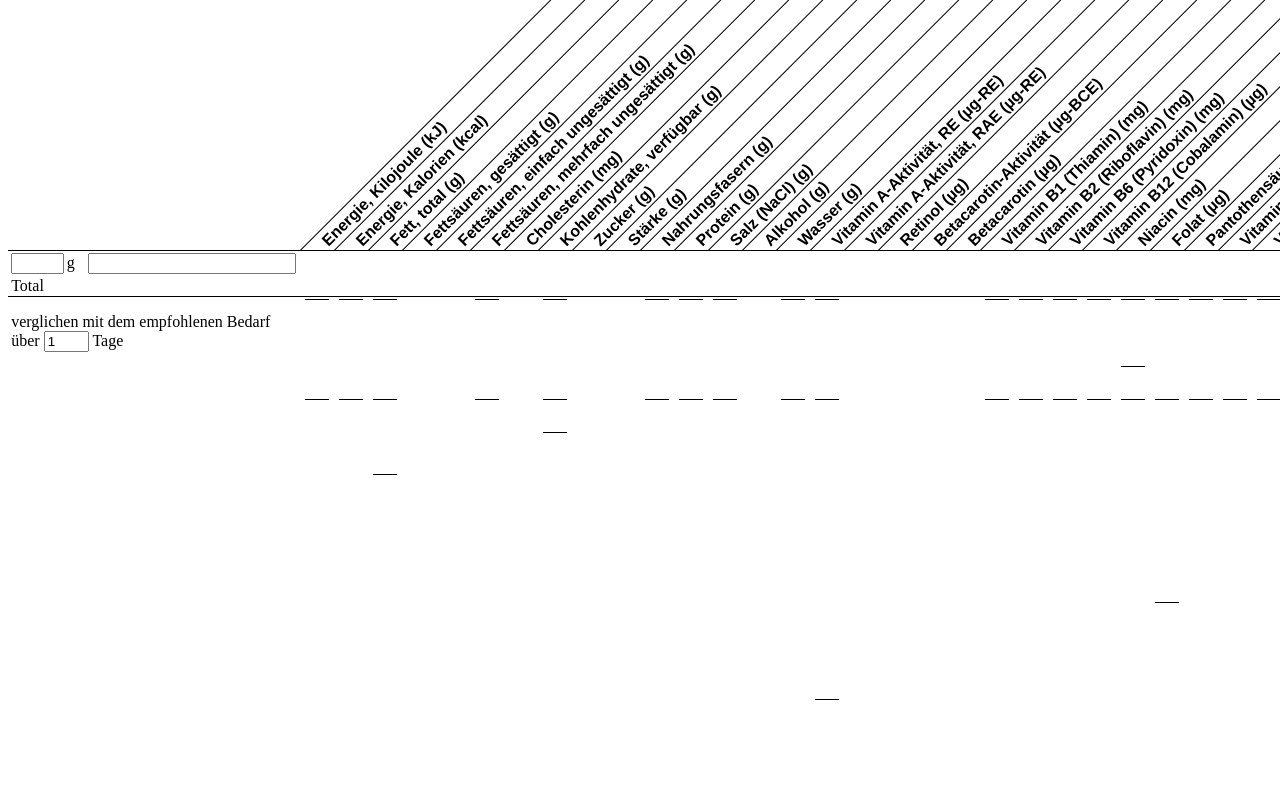
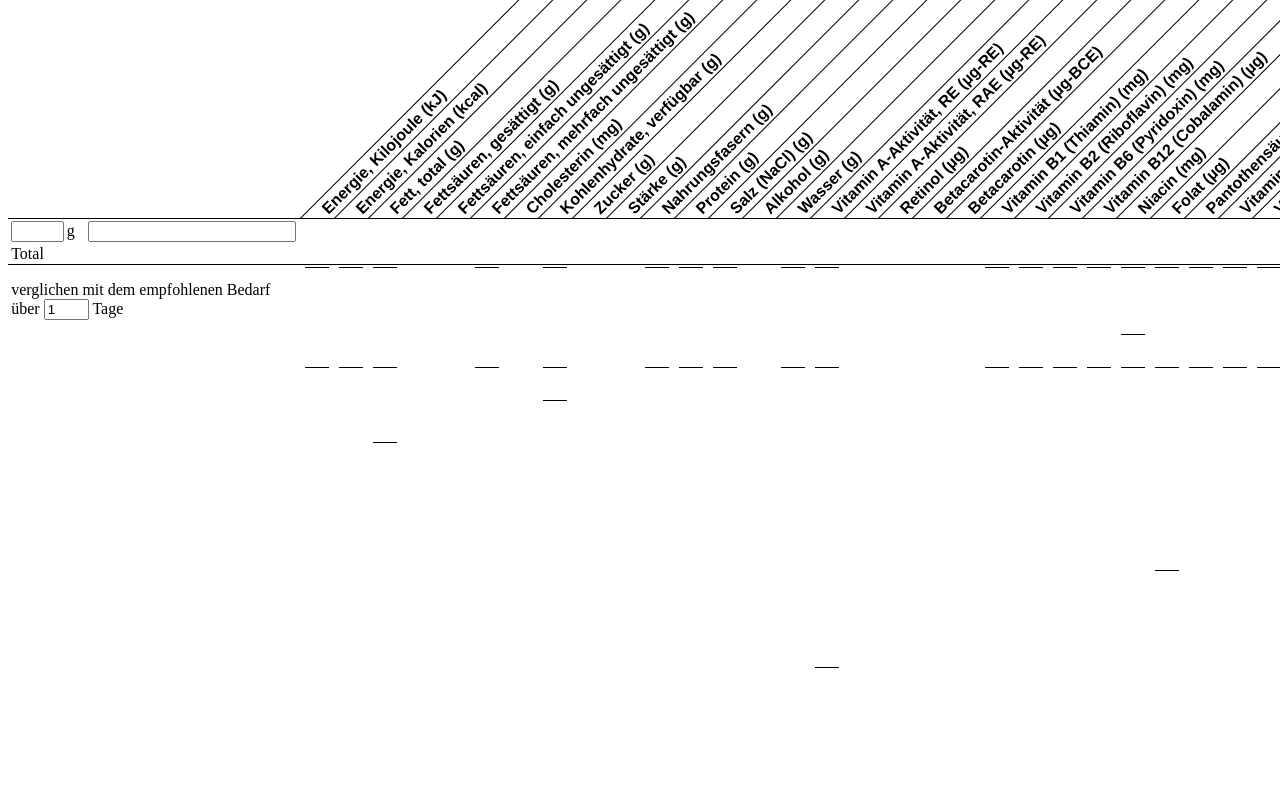
Before and after one commit to meriton42/essen, an Angular app: page / in a window 1280 px wide. Shown: the top 800 px of the page. Built offline with nearby package versions, Linux system fonts and the light colour scheme.

Commit message:
save space

```diff
--- a/src/app/app.component.css
+++ b/src/app/app.component.css
@@ -4,7 +4,7 @@ table {
 
 th {
 	font-family: sans-serif;
-	height: 15em; /** we must specify a size because the bounding box is unaware of CSS transforms */
+	height: 13em; /** we must specify a size because the bounding box is unaware of CSS transforms */
 	min-width: 2em;
 	position: relative;
 	border-bottom: 1px solid black;
```
